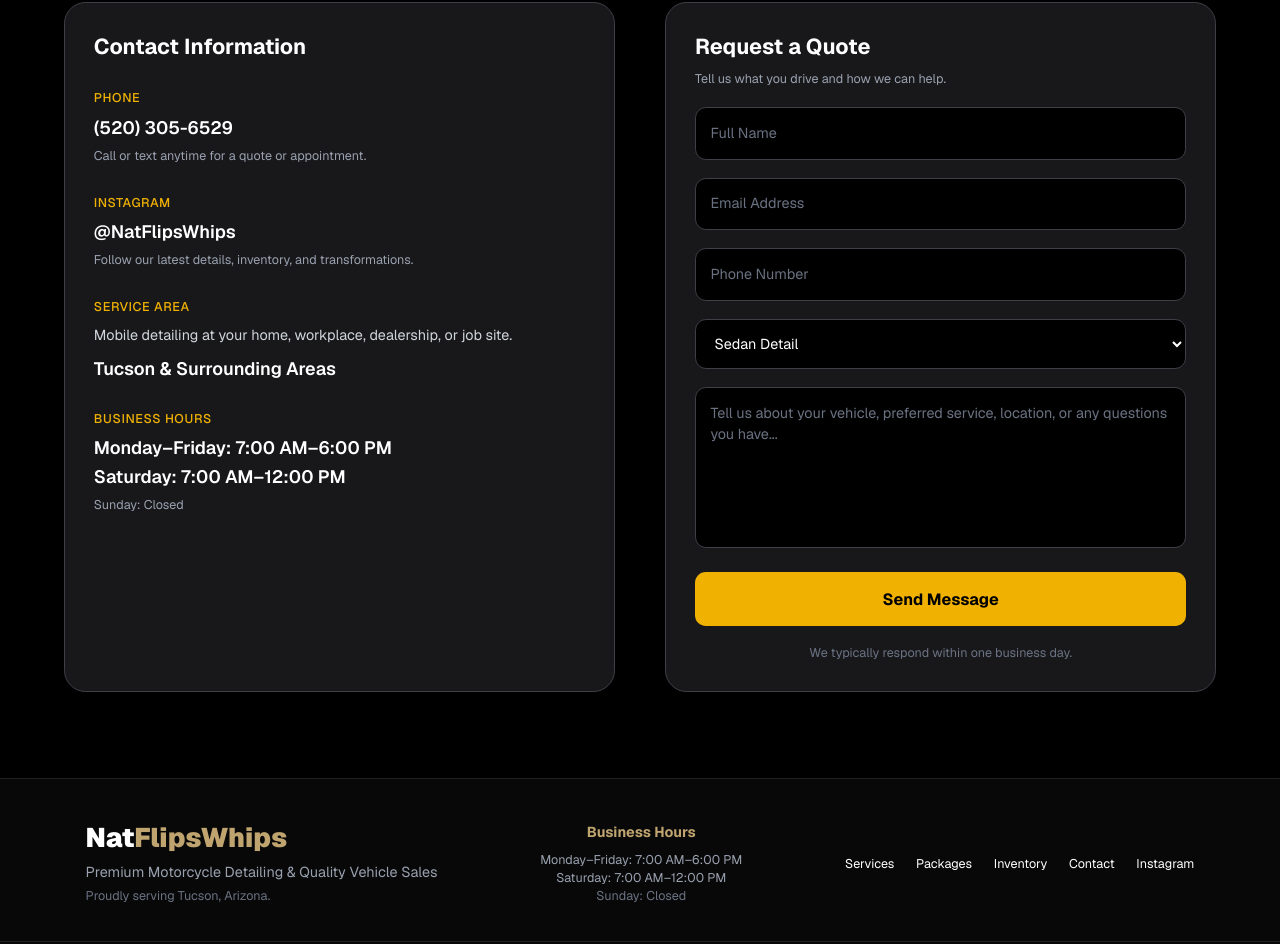
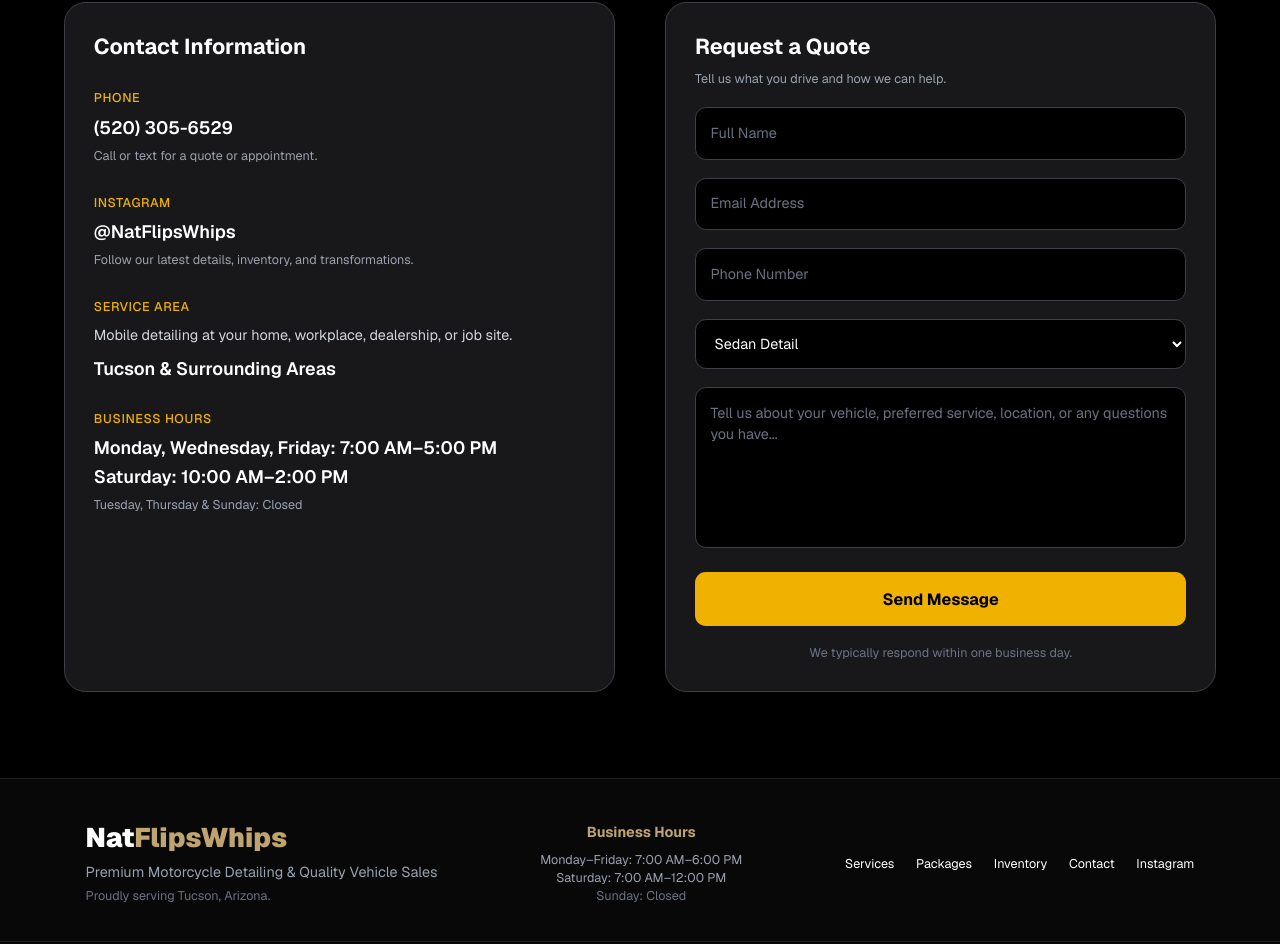
Before and after one commit to Natvibecodes/natflipswhips-website, a Next.js app: page / in a window 1280 px wide. Shown: the part 10601-11545 px from the top of the page. Built offline with nearby package versions, Linux system fonts and the light colour scheme.

Commit message:
update contact

```diff
--- a/app/components/Contact.tsx
+++ b/app/components/Contact.tsx
@@ -88,7 +88,7 @@
                     (520) 305-6529
                   </a>
                   <p className="mt-2 text-sm text-gray-400">
-                    Call or text anytime for a quote or appointment.
+                    Call or text for a quote or appointment.
                   </p>
                 </div>
 
@@ -126,14 +126,17 @@
                   <p className="text-sm font-medium uppercase tracking-wider text-yellow-500">
                     Business Hours
                   </p>
+
                   <p className="mt-2 text-xl font-semibold">
-                    Monday–Friday: 7:00 AM–6:00 PM
+                    Monday, Wednesday, Friday: 7:00 AM–5:00 PM
                   </p>
+
                   <p className="mt-1 text-xl font-semibold">
-                    Saturday: 7:00 AM–12:00 PM
+                    Saturday: 10:00 AM–2:00 PM
                   </p>
+
                   <p className="mt-2 text-sm text-gray-400">
-                    Sunday: Closed
+                    Tuesday, Thursday &amp; Sunday: Closed
                   </p>
                 </div>
               </div>
```
